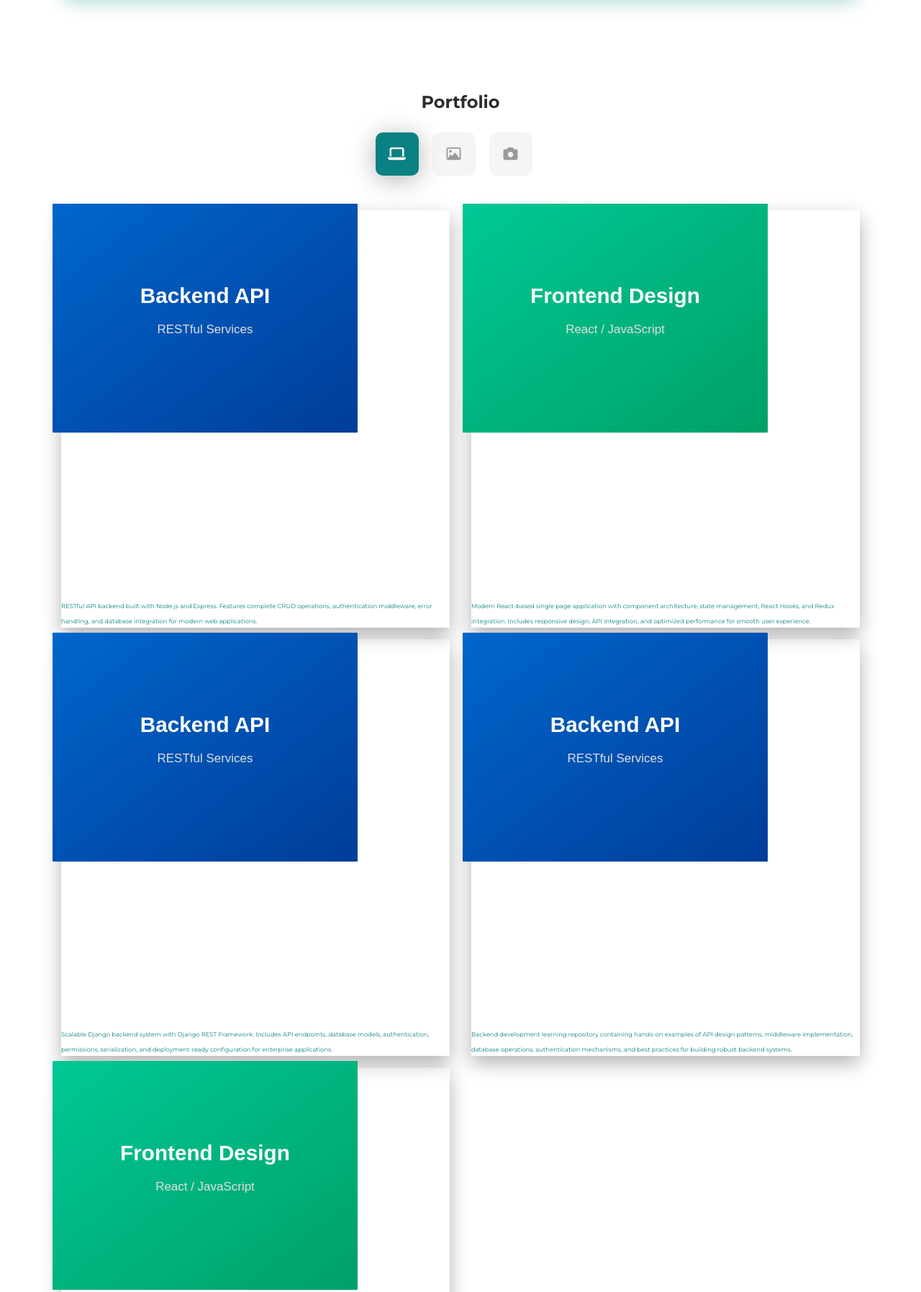
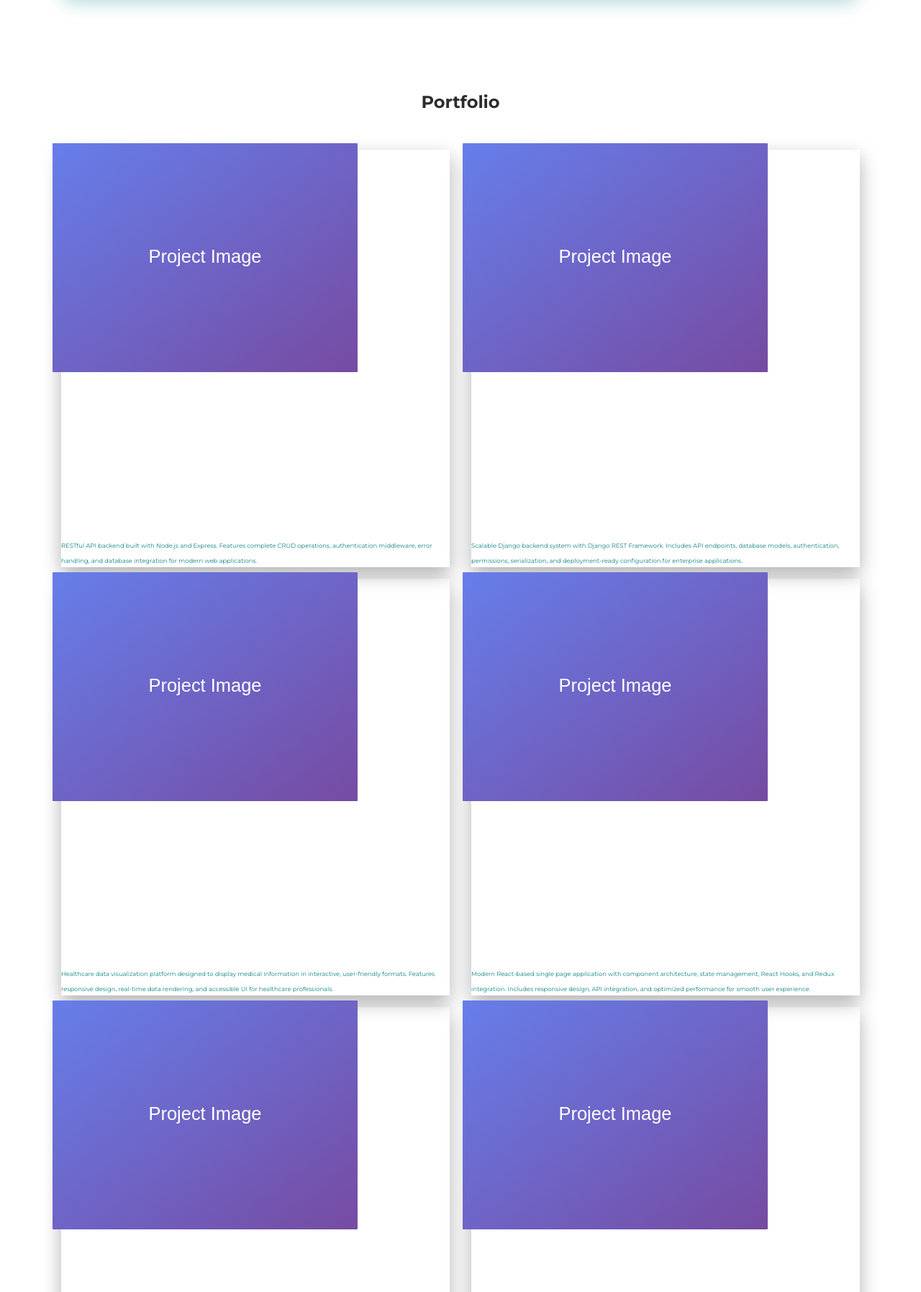
Before and after one commit to Jasleen200000001/creative-cv, a plain HTML site: page index.html in a window 1280 px wide. Shown: the part 2974-4769 px from the top of the page at 72% size. Drawn offline with Linux system fonts and the light colour scheme.

Commit message:
Convert portfolio to single page layout with uniform images

```diff
--- a/index.html
+++ b/index.html
@@ -441,31 +441,19 @@
       <div class="section" id="portfolio">
         <div class="container">
           <div class="row">
-            <div class="col-md-6 ml-auto mr-auto">
-              <div class="h4 text-center mb-4 title">Portfolio</div>
-              <div class="nav-align-center">
-                <ul class="nav nav-pills nav-pills-primary" role="tablist">
-                  <li class="nav-item"><a class="nav-link active" data-toggle="tab" href="#web-development"
-                      role="tablist"><i class="fa fa-laptop" aria-hidden="true"></i></a></li>
-                  <li class="nav-item"><a class="nav-link" data-toggle="tab" href="#graphic-design" role="tablist"><i
-                        class="fa fa-picture-o" aria-hidden="true"></i></a></li>
-                  <li class="nav-item"><a class="nav-link" data-toggle="tab" href="#Photography" role="tablist"><i
-                        class="fa fa-camera" aria-hidden="true"></i></a></li>
-                </ul>
-              </div>
+            <div class="col-md-12">
+              <div class="h4 text-center mb-5 title">Portfolio</div>
             </div>
           </div>
 
-          <div class="tab-content gallery mt-5">
-
-            <!-- Web Development Projects -->
-            <div class="tab-pane active" id="web-development">
+          <div class="gallery">
             <div class="ml-auto mr-auto">
               <div class="row">
+                <!-- Project 1: API -->
                 <div class="col-md-6">
                   <div class="cc-portfolio-image img-raised" data-aos="fade-up" data-aos-anchor-placement="top-bottom">
                     <a href="https://github.com/Jasleen200000001/API" target="_blank">
-                        <figure class="cc-effect"><img src="images/project-backend.svg" alt="API Project" />
+                      <figure class="cc-effect"><img src="images/placeholder.svg" alt="API Project" />
                         <figcaption>
                           <div class="h4">API Project</div>
                           <p>Backend • JavaScript • Node.js</p>
@@ -474,10 +462,13 @@
                       </figure>
                     </a>
                   </div>
+                </div>
 
+                <!-- Project 2: Django Work -->
+                <div class="col-md-6">
                   <div class="cc-portfolio-image img-raised" data-aos="fade-up" data-aos-anchor-placement="top-bottom">
                     <a href="https://github.com/Jasleen200000001/Django_work" target="_blank">
-                        <figure class="cc-effect"><img src="images/project-backend.svg" alt="Django Work" />
+                      <figure class="cc-effect"><img src="images/placeholder.svg" alt="Django Work" />
                         <figcaption>
                           <div class="h4">Django Backend Project</div>
                           <p>Backend • Python • Django • REST API</p>
@@ -486,10 +477,13 @@
                       </figure>
                     </a>
                   </div>
+                </div>
 
+                <!-- Project 3: Medviz -->
+                <div class="col-md-6">
                   <div class="cc-portfolio-image img-raised" data-aos="fade-up" data-aos-anchor-placement="top-bottom">
                     <a href="https://github.com/Jasleen200000001/Medviz" target="_blank">
-                        <figure class="cc-effect"><img src="images/project-frontend.svg" alt="Medviz" />
+                      <figure class="cc-effect"><img src="images/placeholder.svg" alt="Medviz" />
                         <figcaption>
                           <div class="h4">Medical Visualization (Medviz)</div>
                           <p>Frontend • HTML • CSS • Interactive Design</p>
@@ -500,10 +494,11 @@
                   </div>
                 </div>
 
+                <!-- Project 4: React Frontend -->
                 <div class="col-md-6">
                   <div class="cc-portfolio-image img-raised" data-aos="fade-up" data-aos-anchor-placement="top-bottom">
                     <a href="https://github.com/Jasleen200000001/react_frontend" target="_blank">
-                        <figure class="cc-effect"><img src="images/project-frontend.svg" alt="React Frontend" />
+                      <figure class="cc-effect"><img src="images/placeholder.svg" alt="React Frontend" />
                         <figcaption>
                           <div class="h4">React Frontend Project</div>
                           <p>Frontend • React.js • JavaScript • ES6</p>
@@ -512,10 +507,13 @@
                       </figure>
                     </a>
                   </div>
+                </div>
 
+                <!-- Project 5: Backend Learning -->
+                <div class="col-md-6">
                   <div class="cc-portfolio-image img-raised" data-aos="fade-up" data-aos-anchor-placement="top-bottom">
                     <a href="https://github.com/Jasleen200000001/backendlearning" target="_blank">
-                        <figure class="cc-effect"><img src="images/project-backend.svg" alt="Backend Learning" />
+                      <figure class="cc-effect"><img src="images/placeholder.svg" alt="Backend Learning" />
                         <figcaption>
                           <div class="h4">Backend Learning Project</div>
                           <p>Backend • JavaScript • API Development</p>
@@ -525,18 +523,12 @@
                     </a>
                   </div>
                 </div>
-                </div>
-              </div>
-            </div>
 
-            <!-- Graphic Design Projects -->
-            <div class="tab-pane" id="graphic-design" role="tabpanel">
-              <div class="ml-auto mr-auto">
-                <div class="row">
+                <!-- Project 6: Real Estate ML -->
                 <div class="col-md-6">
                   <div class="cc-portfolio-image img-raised" data-aos="fade-up" data-aos-anchor-placement="top-bottom">
                     <a href="https://github.com/Jasleen200000001/Real-Estate" target="_blank">
-                        <figure class="cc-effect"><img src="images/project-ml.svg" alt="Real Estate ML Project" />
+                      <figure class="cc-effect"><img src="images/placeholder.svg" alt="Real Estate ML Project" />
                         <figcaption>
                           <div class="h4">Real Estate Analysis ML</div>
                           <p>AI/ML • Python • Jupyter • Data Analysis</p>
@@ -545,10 +537,13 @@
                       </figure>
                     </a>
                   </div>
+                </div>
 
+                <!-- Project 7: Web Scraping Bot -->
+                <div class="col-md-6">
                   <div class="cc-portfolio-image img-raised" data-aos="fade-up" data-aos-anchor-placement="top-bottom">
                     <a href="https://github.com/Jasleen200000001/scrape_Zepto_Android_app" target="_blank">
-                        <figure class="cc-effect"><img src="images/project-tools.svg" alt="Web Scraping" />
+                      <figure class="cc-effect"><img src="images/placeholder.svg" alt="Web Scraping" />
                         <figcaption>
                           <div class="h4">Web Scraping Bot</div>
                           <p>Python • Web Scraping • Automation</p>
@@ -559,10 +554,11 @@
                   </div>
                 </div>
 
+                <!-- Project 8: IBM OJT -->
                 <div class="col-md-6">
                   <div class="cc-portfolio-image img-raised" data-aos="fade-up" data-aos-anchor-placement="top-bottom">
                     <a href="https://github.com/Jasleen200000001/IBM-OJT" target="_blank">
-                        <figure class="cc-effect"><img src="images/project-fullstack.svg" alt="IBM OJT" />
+                      <figure class="cc-effect"><img src="images/placeholder.svg" alt="IBM OJT" />
                         <figcaption>
                           <div class="h4">IBM OJT Project</div>
                           <p>Full Stack • HTML • CSS • JavaScript</p>
@@ -572,18 +568,12 @@
                     </a>
                   </div>
                 </div>
-                </div>
-              </div>
-            </div>
 
-            <!-- Photography Projects -->
-            <div class="tab-pane" id="Photography" role="tabpanel">
-              <div class="ml-auto mr-auto">
-                <div class="row">
+                <!-- Project 9: Multi-Project -->
                 <div class="col-md-6">
                   <div class="cc-portfolio-image img-raised" data-aos="fade-up" data-aos-anchor-placement="top-bottom">
                     <a href="https://github.com/Jasleen200000001/multi-project" target="_blank">
-                        <figure class="cc-effect"><img src="images/project-fullstack.svg" alt="Multi-Project" />
+                      <figure class="cc-effect"><img src="images/placeholder.svg" alt="Multi-Project" />
                         <figcaption>
                           <div class="h4">Multi-Project Repository</div>
                           <p>Full Stack • HTML • CSS • JavaScript</p>
@@ -592,10 +582,13 @@
                       </figure>
                     </a>
                   </div>
+                </div>
 
+                <!-- Project 10: CV IBM Cloud -->
+                <div class="col-md-6">
                   <div class="cc-portfolio-image img-raised" data-aos="fade-up" data-aos-anchor-placement="top-bottom">
                     <a href="https://github.com/Jasleen200000001/cv-IBM-cloud" target="_blank">
-                        <figure class="cc-effect"><img src="images/project-frontend.svg" alt="CV IBM Cloud" />
+                      <figure class="cc-effect"><img src="images/placeholder.svg" alt="CV IBM Cloud" />
                         <figcaption>
                           <div class="h4">CV - IBM Cloud Version</div>
                           <p>Frontend • HTML • CSS</p>
@@ -606,10 +599,11 @@
                   </div>
                 </div>
 
+                <!-- Project 11: Frontend Project -->
                 <div class="col-md-6">
                   <div class="cc-portfolio-image img-raised" data-aos="fade-up" data-aos-anchor-placement="top-bottom">
                     <a href="https://github.com/Jasleen200000001/frontend_project" target="_blank">
-                        <figure class="cc-effect"><img src="images/project-frontend.svg" alt="Frontend Project" />
+                      <figure class="cc-effect"><img src="images/placeholder.svg" alt="Frontend Project" />
                         <figcaption>
                           <div class="h4">Frontend Project</div>
                           <p>Frontend • JavaScript • Responsive Design</p>
@@ -621,8 +615,6 @@
                 </div>
               </div>
             </div>
-            </div>
-
           </div>
         </div>
       </div>
```
Lines whose indentation alone changed are shown as unchanged.
